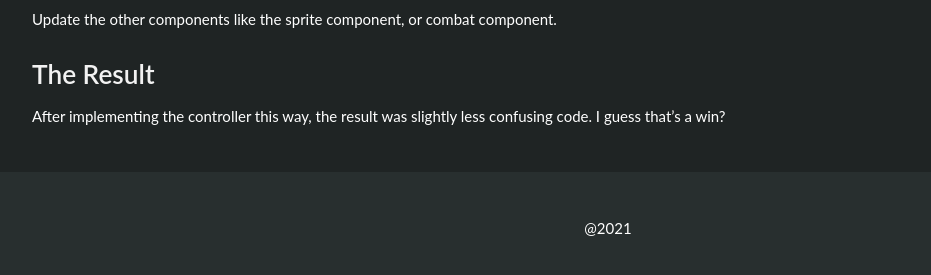
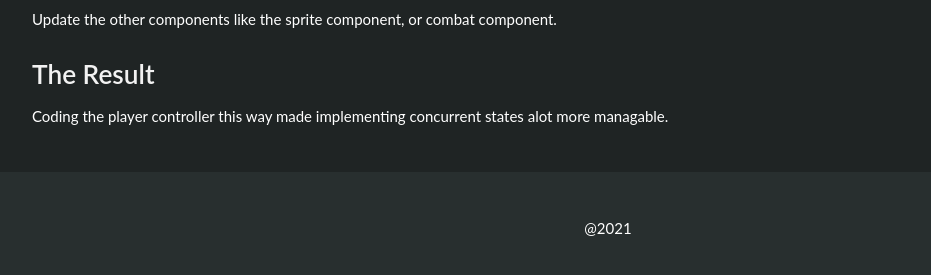
Before and after one commit to PhoenixAran/PhoenixAran.github.io, a Jekyll site: the page built from _posts/2021-01-17-player-state-machine.md, in a window 1280 px wide and 900 px high, scrolled down 5298 px. Shown: the part 570-845 px from the top of the window, without its empty margins (32-963 px from the left). Built offline with Jekyll 4.4.1, drawn with Linux system fonts in a browser that asks for light colours.

Commit message:
psm post++

```diff
--- a/_posts/2021-01-17-player-state-machine.md
+++ b/_posts/2021-01-17-player-state-machine.md
@@ -217,4 +217,4 @@ Items in my engine are their own entities whose update and draw methods get call
 Update the other components like the sprite component, or combat component.
 
 ## The Result
-After implementing the controller this way, the result was slightly less confusing code. I guess that's a win?
+Coding the player controller this way made implementing concurrent states alot more managable.
```
